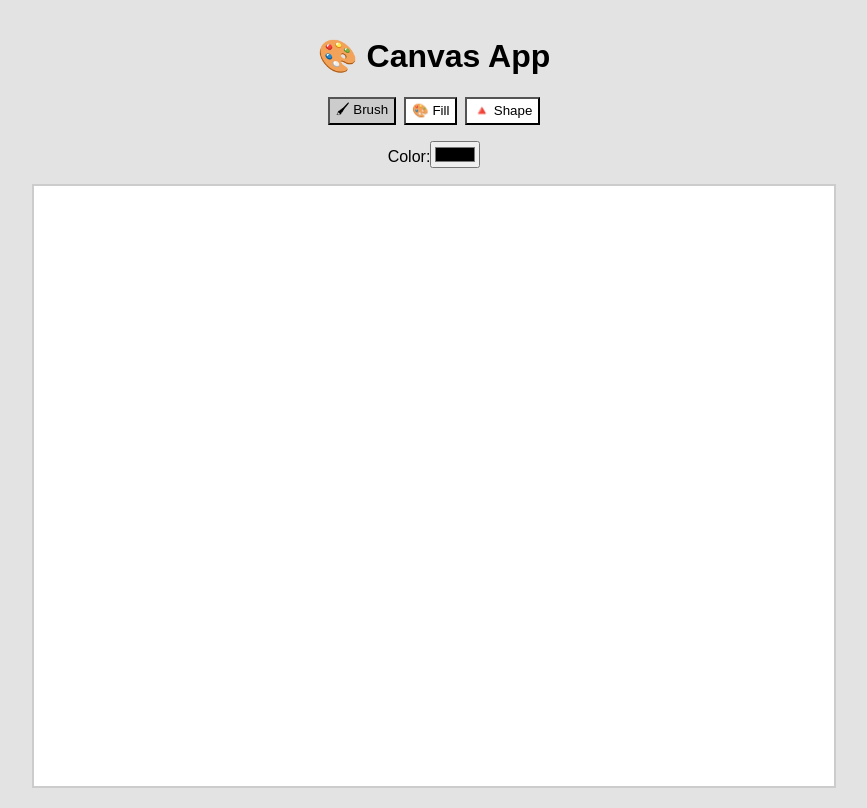
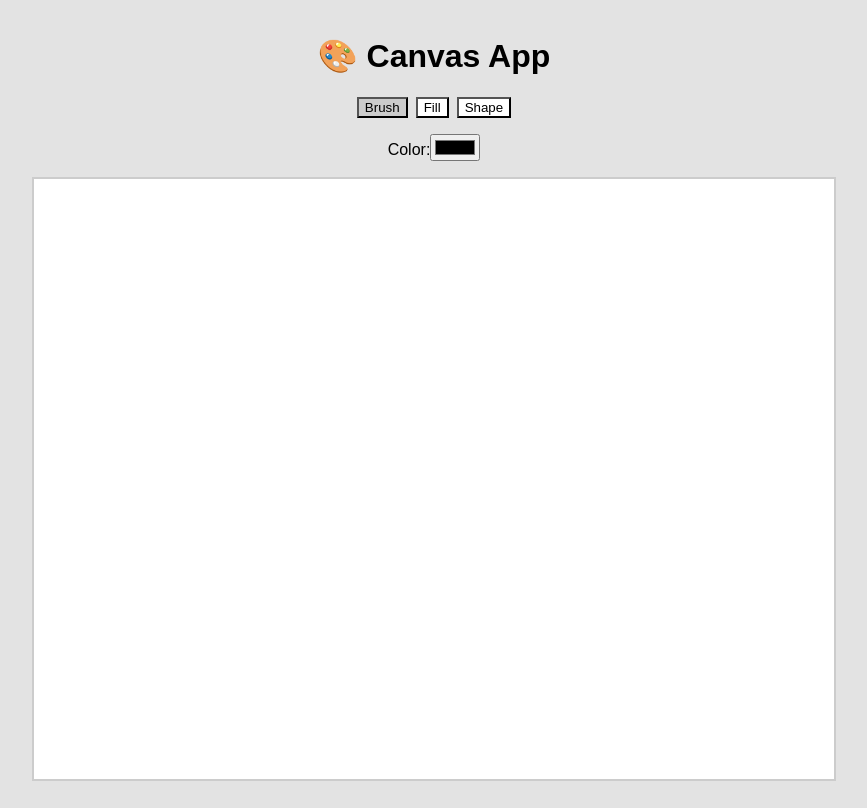
Before and after one commit to SanShaoQian/canvas, a React (Create React App) app: page / in a window 1280 px wide. Shown: the whole page, without its empty margins (206-1073 px from the left). Built offline with nearby package versions, Linux system fonts and the light colour scheme.

Commit message:
Edit Control Panel

```diff
--- a/src/components/ControlPanel.tsx
+++ b/src/components/ControlPanel.tsx
@@ -6,9 +6,9 @@ const ControlPanel: React.FC = observer(() => {
   return (
     <div style={{ display: "flex", flexDirection: "column", alignItems: "center", gap: "1rem", marginBottom: "1rem" }}>
       <div style={{ display: "flex", gap: "0.5rem" }}>
-        <button onClick={() => toolStore.setTool("brush")} style={{ backgroundColor: toolStore.selectedTool === "brush" ? "#ccc" : "#fff" }}>🖌 Brush</button>
-        <button onClick={() => toolStore.setTool("fill")} style={{ backgroundColor: toolStore.selectedTool === "fill" ? "#ccc" : "#fff" }}>🎨 Fill</button>
-        <button onClick={() => toolStore.setTool("shape")} style={{ backgroundColor: toolStore.selectedTool === "shape" ? "#ccc" : "#fff" }}>🔺 Shape</button>
+        <button onClick={() => toolStore.setTool("brush")} style={{ backgroundColor: toolStore.selectedTool === "brush" ? "#ccc" : "#fff" }}>Brush</button>
+        <button onClick={() => toolStore.setTool("fill")} style={{ backgroundColor: toolStore.selectedTool === "fill" ? "#ccc" : "#fff" }}>Fill</button>
+        <button onClick={() => toolStore.setTool("shape")} style={{ backgroundColor: toolStore.selectedTool === "shape" ? "#ccc" : "#fff" }}>Shape</button>
       </div>
 
       <div style={{ display: "flex", gap: "1rem" }}>
```
